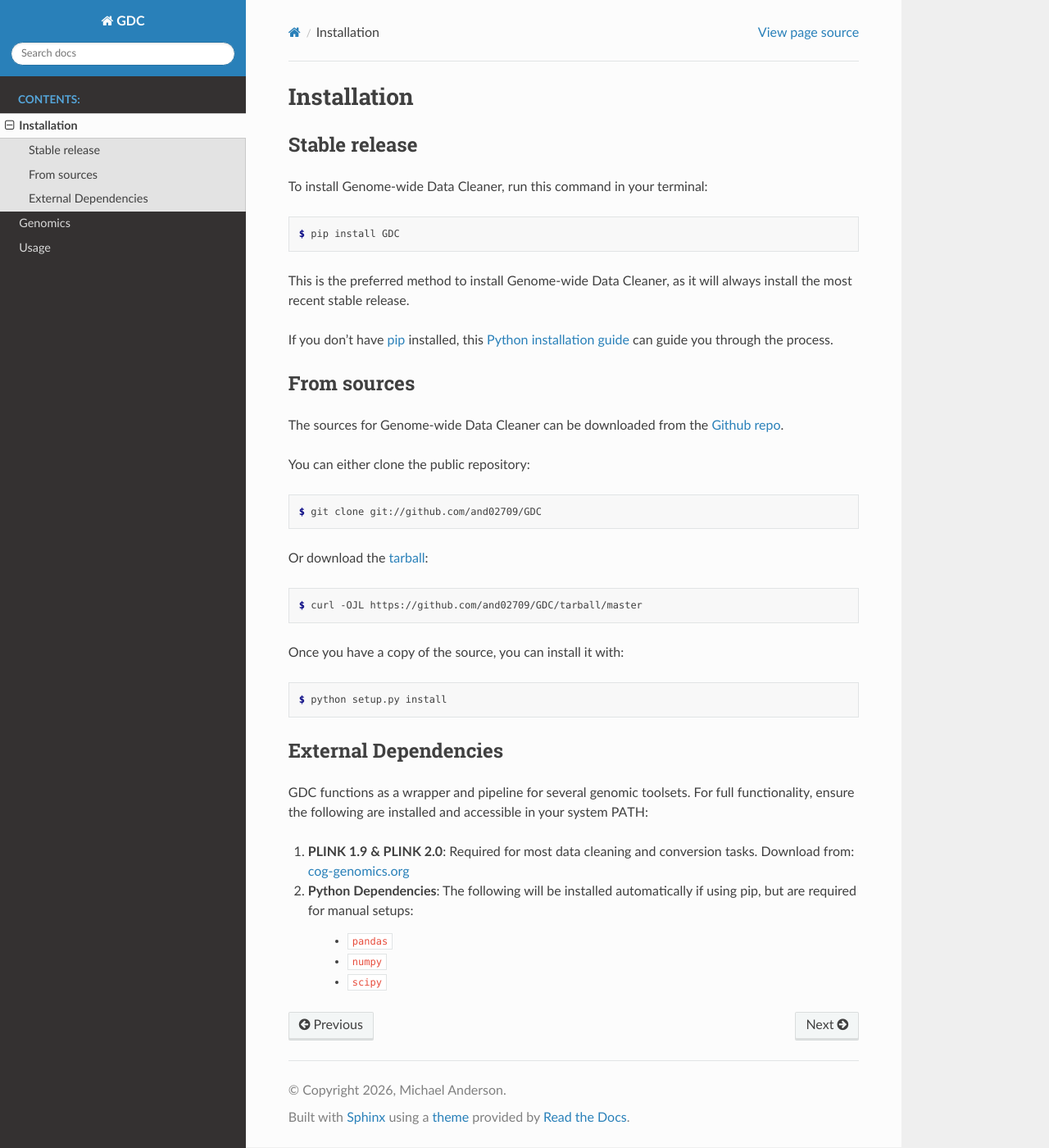
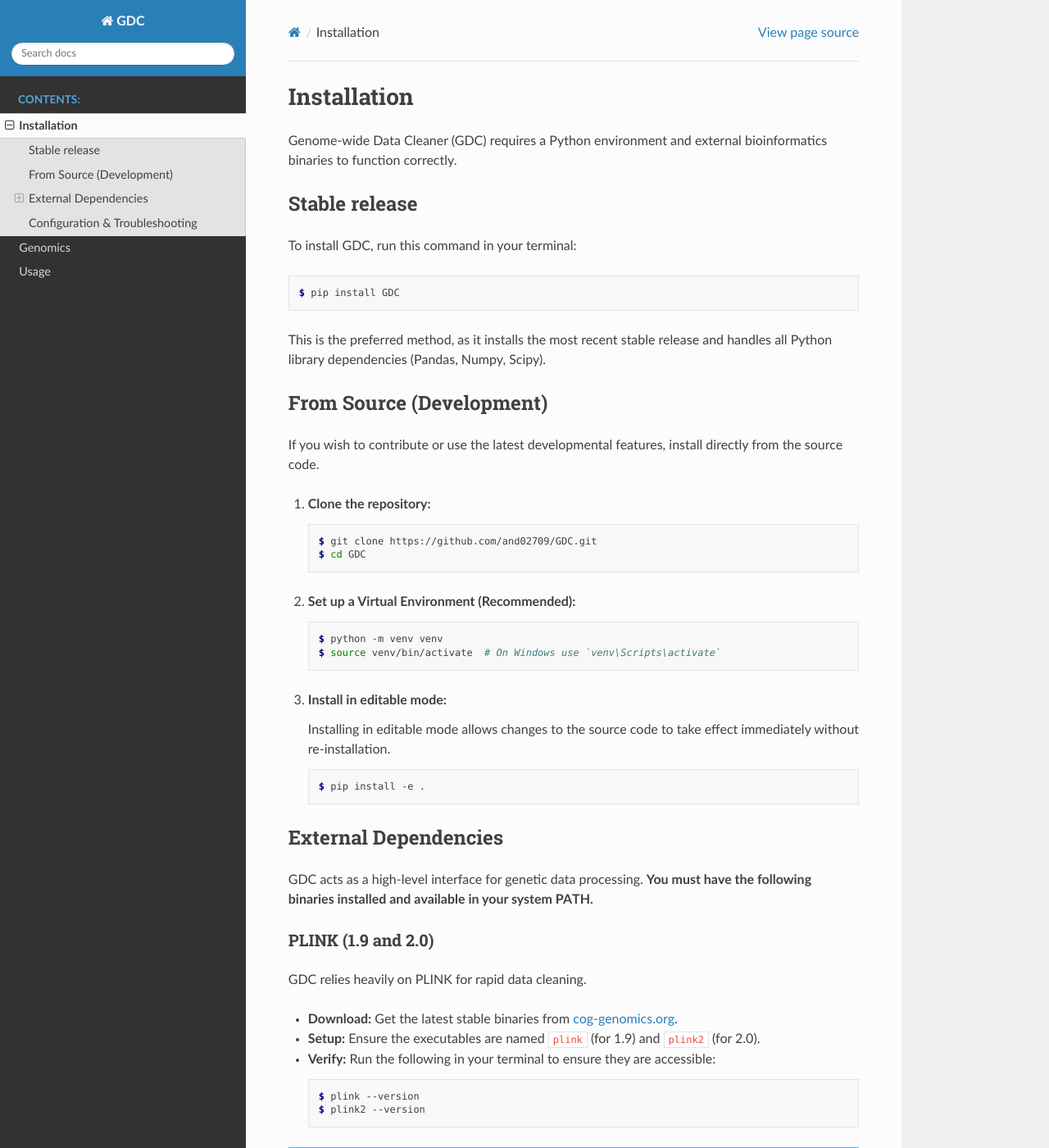
Before and after one commit to and02709/GDC, a Sphinx documentation site: the page built from docs/installation.rst, in a window 1280 px wide and 1400 px high. Shown: the whole window at 82% size. Built offline with Sphinx 7.4.7 and the Read the Docs theme 3.1.0, drawn with Linux system fonts in a browser that asks for light colours; pages that are not in the unit, such as notebooks, are missing from menus; some of the changed text lies outside the part shown.

Commit message:
Revise installation guide for GDC
Updated installation instructions for Genome-wide Data Cleaner, clarifying the installation process and external dependencies.

```diff
--- a/docs/installation.rst
+++ b/docs/installation.rst
@@ -4,63 +4,85 @@
 Installation
 ============
 
+Genome-wide Data Cleaner (GDC) requires a Python environment and external bioinformatics binaries to function correctly.
 
 Stable release
 --------------
 
-To install Genome-wide Data Cleaner, run this command in your terminal:
+To install GDC, run this command in your terminal:
 
 .. code-block:: console
 
     $ pip install GDC
 
-This is the preferred method to install Genome-wide Data Cleaner, as it will always install the most recent stable release.
+This is the preferred method, as it installs the most recent stable release and handles all Python library dependencies (Pandas, Numpy, Scipy).
 
-If you don't have `pip`_ installed, this `Python installation guide`_ can guide
-you through the process.
+From Source (Development)
+-------------------------
 
-.. _pip: https://pip.pypa.io
-.. _Python installation guide: http://docs.python-guide.org/en/latest/starting/installation/
+If you wish to contribute or use the latest developmental features, install directly from the source code.
 
+1. **Clone the repository:**
 
-From sources
-------------
+   .. code-block:: console
 
-The sources for Genome-wide Data Cleaner can be downloaded from the `Github repo`_.
+       $ git clone https://github.com/and02709/GDC.git
+       $ cd GDC
 
-You can either clone the public repository:
+2. **Set up a Virtual Environment (Recommended):**
 
-.. code-block:: console
+   .. code-block:: console
 
-    $ git clone git://github.com/and02709/GDC
+       $ python -m venv venv
+       $ source venv/bin/activate  # On Windows use `venv\Scripts\activate`
 
-Or download the `tarball`_:
+3. **Install in editable mode:**
 
-.. code-block:: console
+   Installing in editable mode allows changes to the source code to take effect immediately without re-installation.
 
-    $ curl -OJL https://github.com/and02709/GDC/tarball/master
+   .. code-block:: console
 
-Once you have a copy of the source, you can install it with:
-
-.. code-block:: console
-
-    $ python setup.py install
+       $ pip install -e .
 
 
 External Dependencies
 ---------------------
 
-GDC functions as a wrapper and pipeline for several genomic toolsets. For full functionality, ensure the following are installed and accessible in your system PATH:
+GDC acts as a high-level interface for genetic data processing. **You must have the following binaries installed and available in your system PATH.**
 
-1. **PLINK 1.9 & PLINK 2.0**:
-   Required for most data cleaning and conversion tasks.
-   Download from: `cog-genomics.org <https://www.cog-genomics.org/plink/>`_
+PLINK (1.9 and 2.0)
+~~~~~~~~~~~~~~~~~~~
 
-2. **Python Dependencies**:
-   The following will be installed automatically if using pip, but are required for manual setups:
-    * ``pandas``
-    * ``numpy``
-    * ``scipy``
+GDC relies heavily on PLINK for rapid data cleaning.
 
-.. _Github repo: https://github.com/and02709/GDC
-.. _tarball: https://github.com/and02709/GDC/tarball/master
+* **Download:** Get the latest stable binaries from `cog-genomics.org <https://www.cog-genomics.org/plink/>`_.
+* **Setup:** Ensure the executables are named ``plink`` (for 1.9) and ``plink2`` (for 2.0).
+* **Verify:** Run the following in your terminal to ensure they are accessible:
+
+  .. code-block:: console
+
+      $ plink --version
+      $ plink2 --version
+
+.. note::
+   If you are working on a High-Performance Computing (HPC) cluster using SLURM, you may need to load these via modules (e.g., ``module load plink/1.9``).
+
+
+Configuration & Troubleshooting
+-------------------------------
+
+If GDC cannot find your PLINK binaries, you can verify your system PATH:
+
+.. code-block:: console
+
+    # Linux/macOS
+    $ echo $PATH
+
+    # Windows (PowerShell)
+    $ $env:Path
+
+Ensure the directory containing your binaries is listed. If you encounter permission errors when running from source, ensure the scripts have execution privileges:
+
+.. code-block:: console
+
+    $ chmod +x GDC/*.py
```
